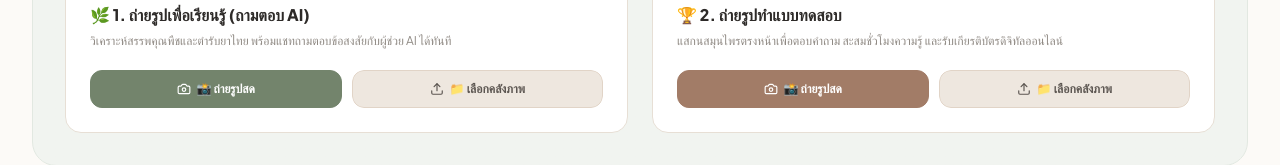
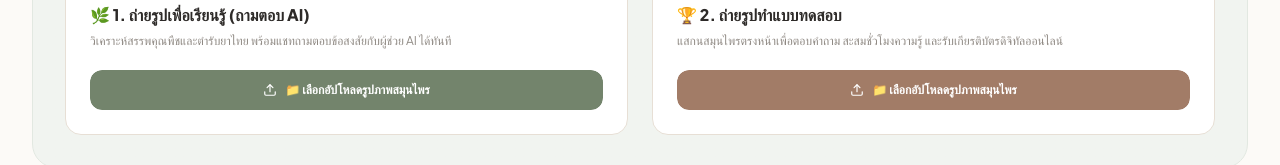
Before and after one commit to piyawit38/AI-Herbal-Learning-Platform, a React (Vite) app: page / in a window 1280 px wide. Shown: the part 882-1047 px from the top of the page. Built offline with nearby package versions, Linux system fonts and the light colour scheme; a web font is replaced by a local one.

Commit message:
Update Home.tsx

```diff
--- a/src/pages/Home.tsx
+++ b/src/pages/Home.tsx
@@ -5,7 +5,6 @@ import { useAuth } from "../contexts/AuthContext";
 import { useToast } from "../contexts/ToastContext";
 import { getUsers } from "../services/db";
 import { Leaf, Camera, MessageSquare, HelpCircle, Trophy, Award, Info, Sparkles, Volume2, ArrowRight, Upload } from "lucide-react";
-import { CameraModal } from "../components/common/CameraModal";
 
 export const Home: React.FC = () => {
   const { currentGarden, getGardenHerbs, getGardenQuizzes, getGardenAnnouncements } = useGarden();
@@ -19,17 +18,6 @@ export const Home: React.FC = () => {
   const herbs = getGardenHerbs();
   const quizzes = getGardenQuizzes();
   const announcements = getGardenAnnouncements();
-
-  const [cameraMode, setCameraMode] = useState<"learn" | "test" | null>(null);
-
-  const handleCameraCapture = (base64: string) => {
-    if (cameraMode === "learn") {
-      navigate("/chatbot", { state: { imageSrc: base64 } });
-    } else if (cameraMode === "test") {
-      navigate("/challenge?tab=photo", { state: { imageSrc: base64 } });
-    }
-    setCameraMode(null);
-  };
 
   // Total users count from db
   const totalUsers = Math.max(12, getUsers().length + 84); // Pre-populated offset for realistic vibe
@@ -153,35 +141,18 @@ export const Home: React.FC = () => {
                   </div>
                 </div>
 
-                {/* Dual buttons with native overlays (Green & Gray) */}
-                <div className="flex flex-col sm:flex-row items-center gap-2.5 w-full">
-                  {/* ถ่ายรูปสด */}
-                  <button
-                    type="button"
-                    onClick={() => {
-                      if (!showAI) {
-                        showToast("ขออภัย: ผู้ดูแลระบบได้ปิดบริการระบบวิเคราะห์ด้วย AI ชั่วคราว", "warning");
-                        return;
-                      }
-                      setCameraMode("learn");
-                    }}
-                    className="w-full sm:w-1/2 py-2.5 bg-teal-600 hover:bg-teal-700 text-white font-bold rounded-xl text-xs flex items-center justify-center gap-1.5 transition-colors border border-teal-600 cursor-pointer"
-                  >
-                    <Camera className="w-3.5 h-3.5 shrink-0" />
-                    <span>📸 ถ่ายรูปสด</span>
-                  </button>
-
-                  {/* เลือกจากแกลเลอรี */}
-                  <div className="relative w-full sm:w-1/2 overflow-hidden rounded-xl">
+                {/* Single action button */}
+                <div className="w-full">
+                  <div className="relative w-full overflow-hidden rounded-xl">
                     <input
                       type="file"
                       onChange={(e) => handlePhotoAction(e, "learn")}
                       accept="image/*"
                       className="absolute inset-0 opacity-0 cursor-pointer w-full h-full z-10"
                     />
-                    <div className="w-full py-2.5 bg-slate-100 hover:bg-slate-200 dark:bg-slate-800 dark:hover:bg-slate-700 text-slate-700 dark:text-slate-200 font-bold rounded-xl text-xs flex items-center justify-center gap-1.5 transition-colors border border-slate-200 dark:border-slate-700">
+                    <div className="w-full py-3 bg-teal-600 hover:bg-teal-700 text-white font-bold rounded-xl text-xs flex items-center justify-center gap-2 transition-all shadow-sm hover:scale-[1.01] active:scale-[0.99]">
                       <Upload className="w-3.5 h-3.5 shrink-0" />
-                      <span>📁 เลือกคลังภาพ</span>
+                      <span>📁 เลือกอัปโหลดรูปภาพสมุนไพร</span>
                     </div>
                   </div>
                 </div>
@@ -205,35 +176,18 @@ export const Home: React.FC = () => {
                   </div>
                 </div>
 
-                {/* Dual buttons with native overlays (Amber & Gray) */}
-                <div className="flex flex-col sm:flex-row items-center gap-2.5 w-full">
-                  {/* ถ่ายรูปสด */}
-                  <button
-                    type="button"
-                    onClick={() => {
-                      if (!showQuiz) {
-                        showToast("ขออภัย: ผู้ดูแลระบบได้ปิดบริการระบบทดสอบความรู้ชั่วคราว", "warning");
-                        return;
-                      }
-                      setCameraMode("test");
-                    }}
-                    className="w-full sm:w-1/2 py-2.5 bg-amber-600 hover:bg-amber-700 text-white font-bold rounded-xl text-xs flex items-center justify-center gap-1.5 transition-colors border border-amber-600 cursor-pointer"
-                  >
-                    <Camera className="w-3.5 h-3.5 shrink-0" />
-                    <span>📸 ถ่ายรูปสด</span>
-                  </button>
-
-                  {/* เลือกจากแกลเลอรี */}
-                  <div className="relative w-full sm:w-1/2 overflow-hidden rounded-xl">
+                {/* Single action button */}
+                <div className="w-full">
+                  <div className="relative w-full overflow-hidden rounded-xl">
                     <input
                       type="file"
                       onChange={(e) => handlePhotoAction(e, "test")}
                       accept="image/*"
                       className="absolute inset-0 opacity-0 cursor-pointer w-full h-full z-10"
                     />
-                    <div className="w-full py-2.5 bg-slate-100 hover:bg-slate-200 dark:bg-slate-800 dark:hover:bg-slate-700 text-slate-700 dark:text-slate-200 font-bold rounded-xl text-xs flex items-center justify-center gap-1.5 transition-colors border border-slate-200 dark:border-slate-700">
+                    <div className="w-full py-3 bg-amber-600 hover:bg-amber-700 text-white font-bold rounded-xl text-xs flex items-center justify-center gap-2 transition-all shadow-sm hover:scale-[1.01] active:scale-[0.99]">
                       <Upload className="w-3.5 h-3.5 shrink-0" />
-                      <span>📁 เลือกคลังภาพ</span>
+                      <span>📁 เลือกอัปโหลดรูปภาพสมุนไพร</span>
                     </div>
                   </div>
                 </div>
@@ -263,12 +217,6 @@ export const Home: React.FC = () => {
         })}
       </div>
 
-      <CameraModal
-        isOpen={cameraMode !== null}
-        onClose={() => setCameraMode(null)}
-        onCapture={handleCameraCapture}
-      />
-
     </div>
   );
 };
```
